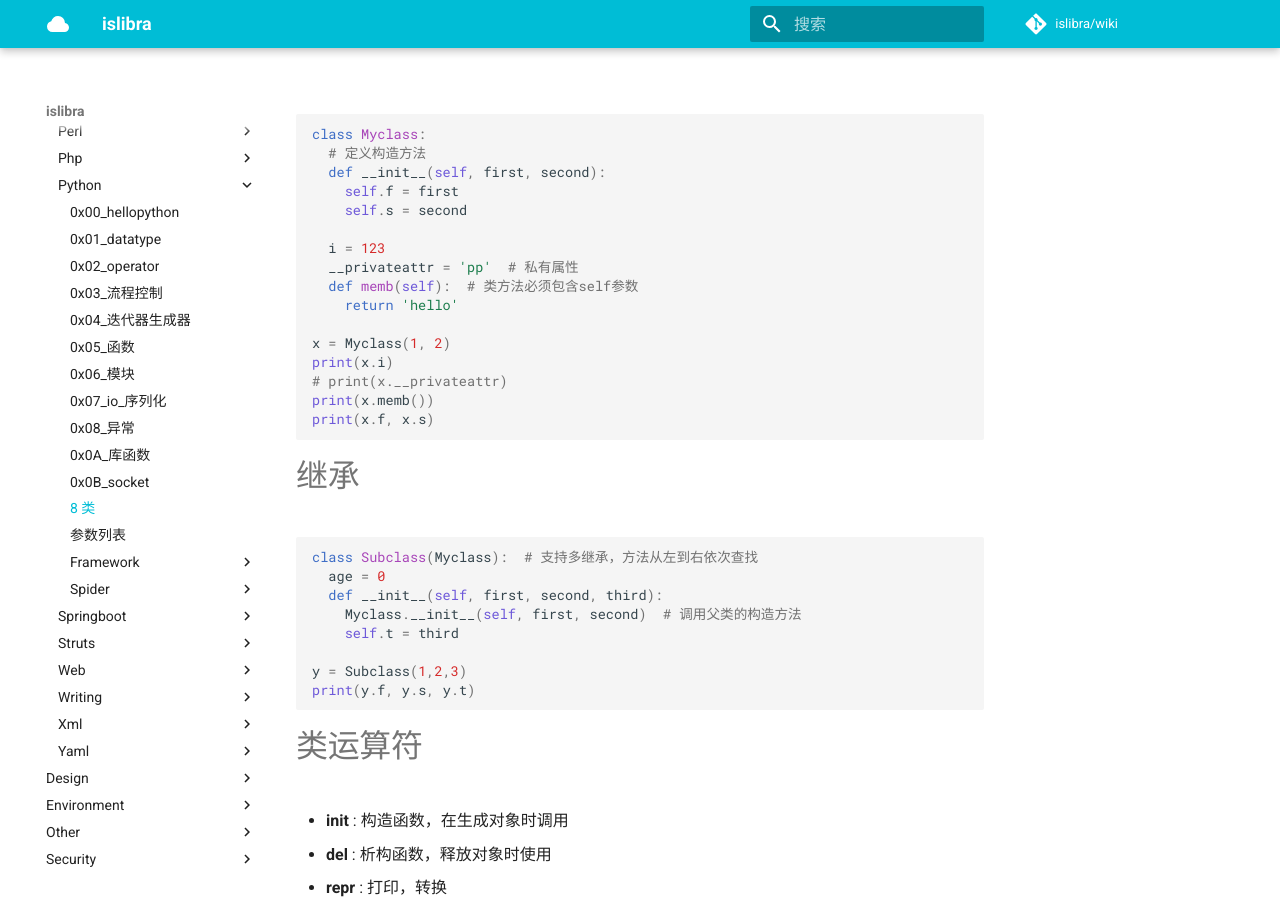
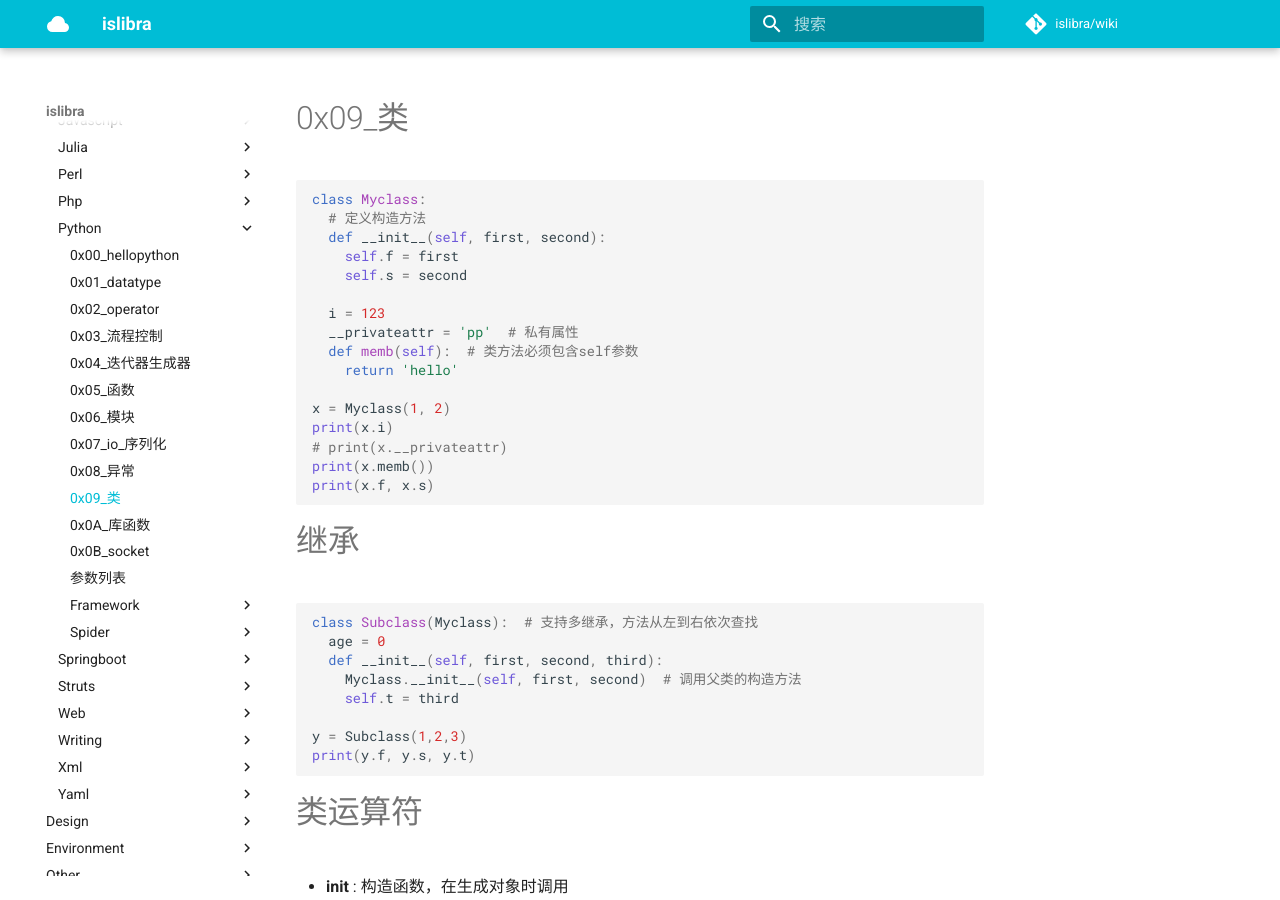
Before and after one commit to islibra/wiki, an MkDocs documentation site: the page built from docs/coding/python/0x09_类.md, in a window 1280 px wide and 900 px high. Built offline with MkDocs 1.6.1 and Material for MkDocs 9.7.7, drawn with Linux system fonts in a browser that asks for light colours; comment, search, counter and statistics services are not loaded.

Commit message:
Update and rename 8_类.md to 0x09_类.md

````diff
--- a/docs/coding/python/8_类.md
+++ b/docs/coding/python/0x09_类.md
@@ -1,3 +1,5 @@
+# 0x09_类
+
 ```python
 class Myclass:
   # 定义构造方法
````
